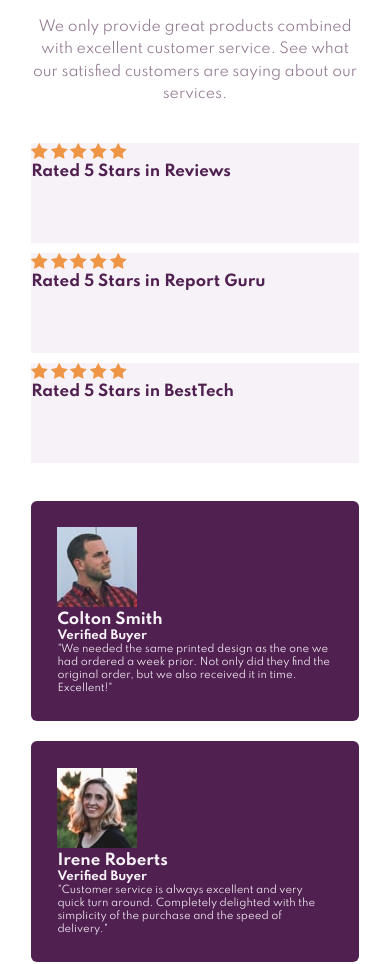
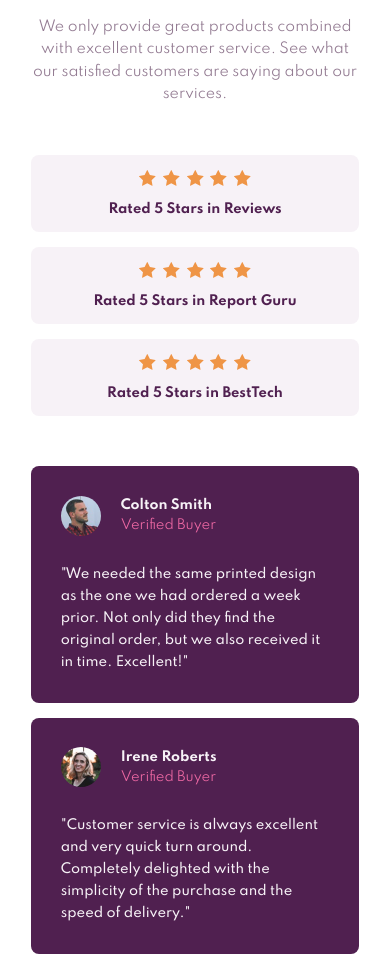
Before and after one commit to KaskaS-O/social-proof-section, a plain HTML site: page index.html in a window 390 px wide. Shown: the part 174-1138 px from the top of the page. Drawn offline with Linux system fonts and the light colour scheme.

Commit message:
Create layout for basic mobile screen

```diff
--- a/index.html
+++ b/index.html
@@ -63,27 +63,27 @@
           <div class="user">
             <img src="./images/image-colton.jpg" alt="" class="user__photo">
             <h2 class="user__name">Colton Smith</h2>
-            <h3 class="user__decription">Verified Buyer</h3>
+            <h3 class="user__description">Verified Buyer</h3>
           </div>
-          <p class="opinions_txt">"We needed the same printed design as the one we had ordered a week prior. Not only did they find the original order, but we also received it in time. Excellent!"</p>
+          <p class="opinions__txt">"We needed the same printed design as the one we had ordered a week prior. Not only did they find the original order, but we also received it in time. Excellent!"</p>
         </article>
 
         <article class="opinions__card">
           <div class="user">
             <img src="./images/image-irene.jpg" alt="" class="user__photo">
             <h2 class="user__name">Irene Roberts</h2>
-            <h3 class="user__decription">Verified Buyer</h3>
+            <h3 class="user__description">Verified Buyer</h3>
           </div>
-          <p class="opinions_txt">"Customer service is always excellent and very quick turn around. Completely delighted with the simplicity of the purchase and the speed of delivery."</p>
+          <p class="opinions__txt">"Customer service is always excellent and very quick turn around. Completely delighted with the simplicity of the purchase and the speed of delivery."</p>
         </article>
 
         <article class="opinions__card">
           <div class="user">
             <img src="./images/image-anne.jpg" alt="" class="user__photo">
             <h2 class="user__name">Anne Wallace</h2>
-            <h3 class="user__decription">Verified Buyer</h3>
+            <h3 class="user__description">Verified Buyer</h3>
           </div>
-          <p class="opinions_txt">"Put an order with this company and can only praise them for the very high standard. Will definitely use them again and recommend them to everyone!"</p>
+          <p class="opinions__txt">"Put an order with this company and can only praise them for the very high standard. Will definitely use them again and recommend them to everyone!"</p>
         </article>
       </section>
 
--- a/sass/style.scss
+++ b/sass/style.scss
@@ -5,7 +5,8 @@
 .grid {
     display: grid;
     grid-template-columns: 1fr;
-    gap: 3%;
+    grid-template-rows: auto auto auto;
+    gap: 4%;
 
     padding: 8%;
 }
@@ -31,34 +32,90 @@
 .rates {
     display: grid;
     grid-template-columns: 1fr;
-    grid-template-rows: repeat(3, 100px);
-    gap: 10px;
+    grid-template-rows: repeat(3, auto);
+    gap: 15px;
+
+    text-align: center;
 
     &__rate {
+        border-radius: 8px;
+        padding: 15px;
         background-color: $text-light;
         color: $magenta-dark;
+    }
+
+    &__title {
+        font-size: 1.3em;
+        font-weight: 700;
+    }
+
+    &__stars {
+        padding-bottom: 12px;
+
+        .star {
+            padding: 0 2px;
+        }
     }
 }
 
 .opinions {
     display: grid;
     grid-template-columns: 1fr;
-    gap: 20px;
+    gap: 15px;
 
     &__card {
-        border-radius: 6px;
-        padding: 8%;
+        border-radius: 8px;
+        padding: 9%;
 
         background-color: $magenta-dark;
         color: $text-light;
     }
 
+    &__txt {
+        padding-top: 10%;
+        font-size: 1.3em;
+        font-weight: 500;
+        line-height: 1.7;
+    }
+
 }
 
-.attribution {
-    font-size: 11px;
+.user {
+    display: grid;
+    grid-template-columns: auto 1fr;
+    grid-template-rows: auto auto;
+    column-gap: 20px;
+    align-items: center;
+
+    &__photo {
+        grid-area: 1/1/3/2;
+        border-radius: 50%;
+        height: 40px;
+        width: 40px;
+    }
+
+    &__name {
+        grid-area: 1/2/2/3;
+        font-size: 1.3em;
+        min-width: 50%;
+    }
+
+    &__description {
+        grid-area: 2/2/3/3;
+        color: $pink;
+        font-size: 1.3em;
+        font-weight: 400;
+    }
+}
+
+.footer {
+    margin-top: 100px;
+
+    .attribution {
+    font-size: 1em;
     text-align: center;
-  }
-  .attribution a {
+    }
+    .attribution a {
     color: hsl(228, 45%, 44%);
-  }
+    }
+}
```
Also changed, not shown: css/style.css.
